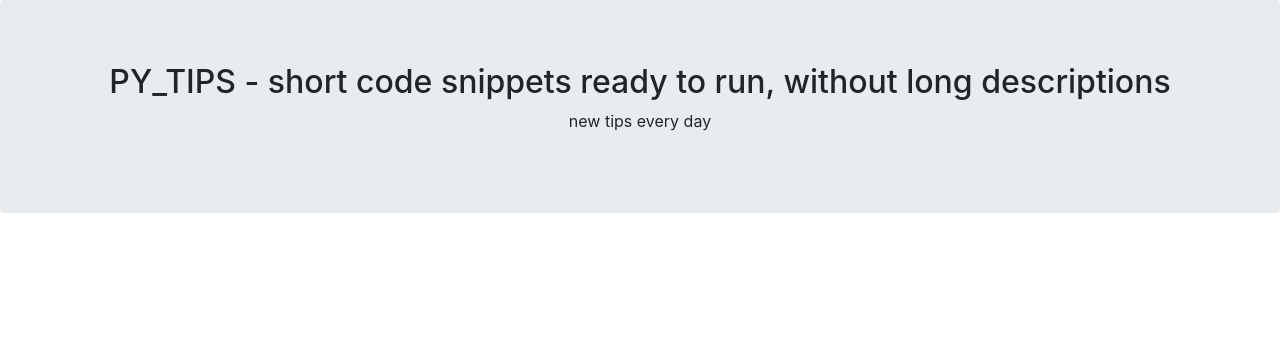
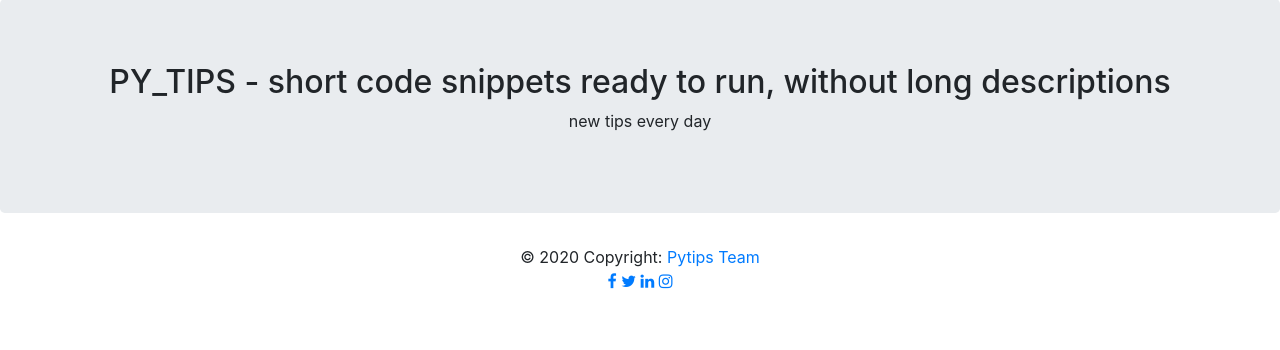
Before and after one commit to lexluter1988/pytips, a Flask app: page /tips in a window 1280 px wide. Shown: the part 101-451 px from the top of the page. Run offline with Flask 2, Linux system fonts and the light colour scheme; data that the repository does not hold is empty; some libraries are stand-ins or nearby versions.

Commit message:
closes #98

```diff
--- /dev/null
+++ b/app/static/main.css
@@ -0,0 +1,9 @@
+.footer {
+  /*position: fixed;*/
+  left: 0;
+  bottom: 0;
+  width: 100%;
+  /*background-color: red;*/
+  /*color: white;*/
+  text-align: center;
+}
--- a/app/templates/main/base.html
+++ b/app/templates/main/base.html
@@ -3,6 +3,7 @@
         <link rel="stylesheet" href="https://cdnjs.cloudflare.com/ajax/libs/font-awesome/4.7.0/css/font-awesome.min.css">
         <link rel="stylesheet" href="https://stackpath.bootstrapcdn.com/bootstrap/4.3.1/css/bootstrap.min.css">
         <link rel="stylesheet" href="//code.jquery.com/ui/1.12.1/themes/base/jquery-ui.css">
+        <link rel="stylesheet" href="{{url_for('static', filename='main.css')}}">
 
         <script src="https://code.jquery.com/jquery-3.3.1.min.js"></script>
         <script src="https://code.jquery.com/ui/1.12.1/jquery-ui.js"></script>
@@ -72,4 +73,6 @@
                 {% block app_content %}{% endblock %}
             </div>
         {% endblock %}
+
+{% include 'main/footer.html' %}
 </html>
--- /dev/null
+++ b/app/templates/main/footer.html
@@ -0,0 +1,16 @@
+<footer>
+  <div class="container">
+  <!-- Copyright -->
+  <div class="footer text-center">© 2020 Copyright:
+    <a href="#"> Pytips Team</a>
+   <div>
+    <a href="#"><i class="fa fa-facebook"> </i></a>
+      <a href="#"><i class="fa fa-twitter"> </i></a>
+      <a href="#"><i class="fa fa-linkedin"> </i></a>
+      <a href="#"><i class="fa fa-instagram"> </i></a>
+   </div>
+  </div>
+  </div>
+  <!-- Copyright -->
+
+</footer>
```
